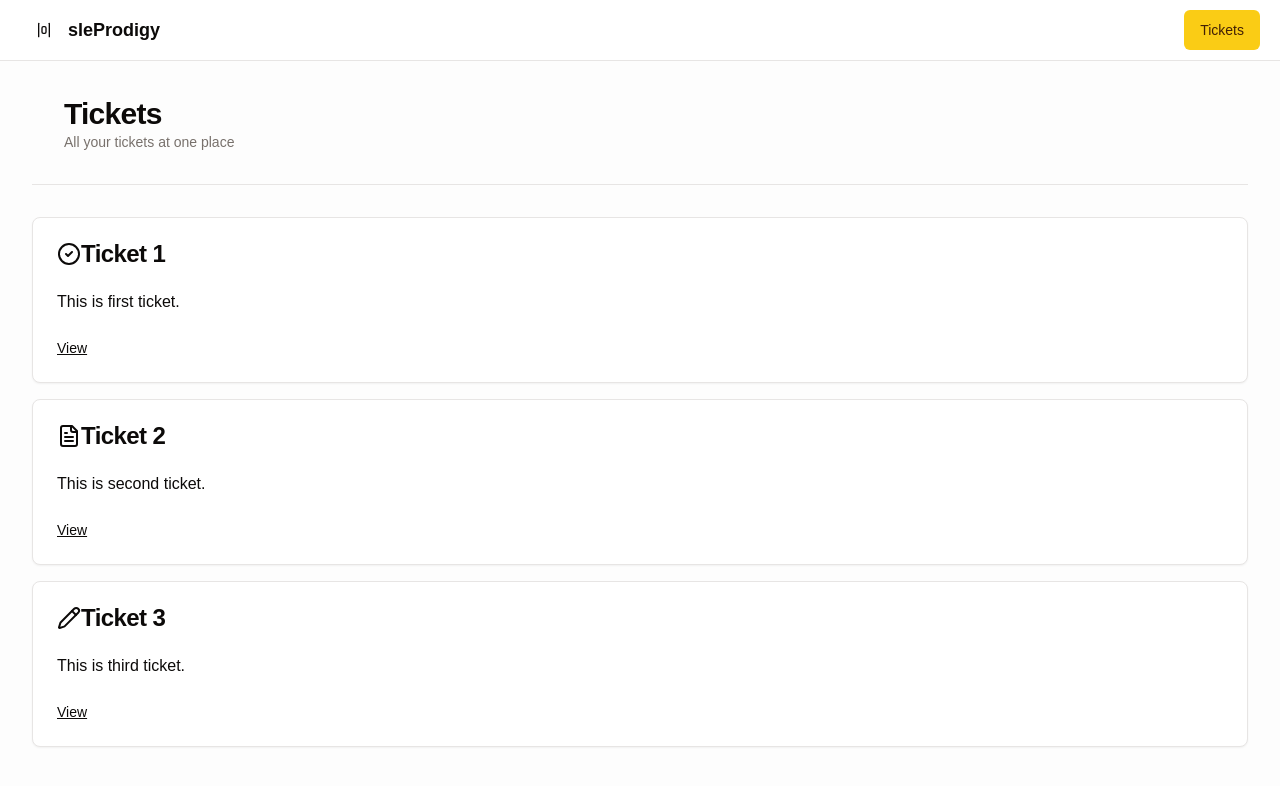
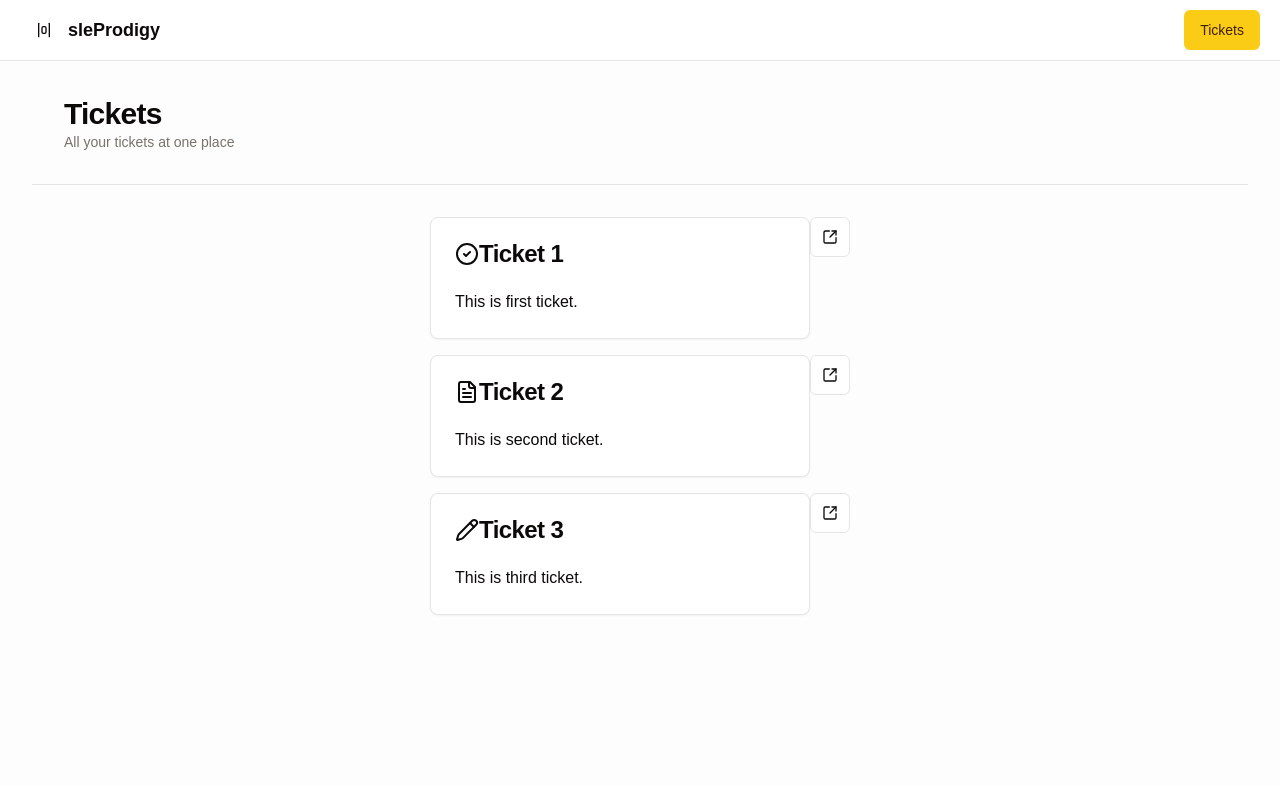
Before and after one commit to SpencerRaw/the-road-to-next, a Next.js app: page /tickets in a window 1280 px wide. Shown: the top 786 px of the page. Built offline with nearby package versions, Linux system fonts and the light colour scheme.

Commit message:
fix some style bugs

```diff
--- a/src/app/tickets/[ticketId]/page.tsx
+++ b/src/app/tickets/[ticketId]/page.tsx
@@ -1,6 +1,7 @@
 import { Placeholder } from "@/components/placeholder";
 import { Button } from "@/components/ui/button";
 import { initialTickets } from "@/data";
+import { TicketItem } from "@/features/tickets/components/ticket-item";
 import { ticketsPath } from "@/path";
 import Link from "next/link";
 
@@ -27,9 +28,10 @@ const TicketPage = async ({ params }: TicketPageProps) => {
   }
 
   return (
-    <div>
-      <h2 className="text-lg">{ticket.title}</h2>
-      <p className="text-sm">{ticket.content}</p>
+    <div className="flex justify-center animate-fade-in-from-top">
+      {/* <h2 className="text-lg">{ticket.title}</h2>
+      <p className="text-sm">{ticket.content}</p> */}
+      <TicketItem ticket={ticket} isDetail />
     </div>
   );
 };
--- a/src/features/tickets/components/ticket-item.tsx
+++ b/src/features/tickets/components/ticket-item.tsx
@@ -1,25 +1,34 @@
-import {
-  Card,
-  CardContent,
-  CardFooter,
-  CardHeader,
-  CardTitle,
-} from "@/components/ui/card";
+import clsx from "clsx";
+import { Card, CardContent, CardHeader, CardTitle } from "@/components/ui/card";
 import { ticketPath } from "@/path";
 import Link from "next/link";
 import { TICKET_ICON } from "../constants";
 import { Ticket } from "../types";
+import { LucideSquareArrowOutUpRight } from "lucide-react";
+import { Button } from "@/components/ui/button";
 
 type TicketItemProps = {
   ticket: Ticket;
+  isDetail?: boolean;
 };
 
-const TicketItem = ({ ticket }: TicketItemProps) => {
+const TicketItem = ({ ticket, isDetail }: TicketItemProps) => {
+  const detailButton = (
+    <Button variant={"outline"} asChild size="icon">
+      <Link href={ticketPath(ticket.id)}>
+        <LucideSquareArrowOutUpRight className="h-4 w-4" />
+      </Link>
+    </Button>
+  );
+
   return (
-    <Card
-      className="w-full max-w-[420px]"
-      // className="w-full max-w-[420px] p-4 border border-slate-100 rounded"
+    <div
+      className="w-full flex gap-x-1"
+      style={{
+        maxWidth: isDetail ? "580px" : "420px", // 根据 isDetail 动态设置 maxWidth
+      }}
     >
+      <Card className="w-full">
         <CardHeader>
           <CardTitle className="flex gap-x-2">
             <span>{TICKET_ICON[ticket.status]}</span>
@@ -28,18 +37,22 @@ const TicketItem = ({ ticket }: TicketItemProps) => {
         </CardHeader>
         <CardContent>
           <span
-          // className={clsx("text-sm text-slate-500 truncate", {"line-through": ticket.status === "DONE",})}
-          className="line-clamp-3 whitespace-break-spaces"
+            style={{
+              overflow: !isDetail ? "hidden" : "visible", // 详细页面时不隐藏
+              display: !isDetail ? "-webkit-box" : "block", // 非详细页面使用 -webkit-box
+              WebkitBoxOrient: !isDetail ? "vertical" : undefined, // 仅在非详细页面设置为 vertical
+              WebkitLineClamp: !isDetail ? 3 : undefined, // 非详细页面限制为 3 行
+              whiteSpace: "break-spaces", // 保持换行样式
+            }}
           >
             {ticket.content}
           </span>
         </CardContent>
-      <CardFooter>
-        <Link href={ticketPath(ticket.id)} className="text-sm underline">
-          View
-        </Link>
-      </CardFooter>
       </Card>
+      {isDetail ? null : (
+        <div className="flex flex-col gap-y-1">{detailButton}</div>
+      )}
+    </div>
   );
 };
 
--- a/tailwind.config.ts
+++ b/tailwind.config.ts
@@ -7,6 +7,7 @@ export default {
     "./src/pages/**/*.{js,ts,jsx,tsx,mdx}",
     "./src/components/**/*.{js,ts,jsx,tsx,mdx}",
     "./src/app/**/*.{js,ts,jsx,tsx,mdx}",
+
   ],
   theme: {
   	extend: {
@@ -74,5 +75,7 @@ export default {
   		}
   	}
   },
-  plugins: [require("tailwindcss-animate")],
+  plugins: [require("tailwindcss-animate"),
+
+  ],
 } satisfies Config;
```
Lines whose indentation alone changed are shown as unchanged.
